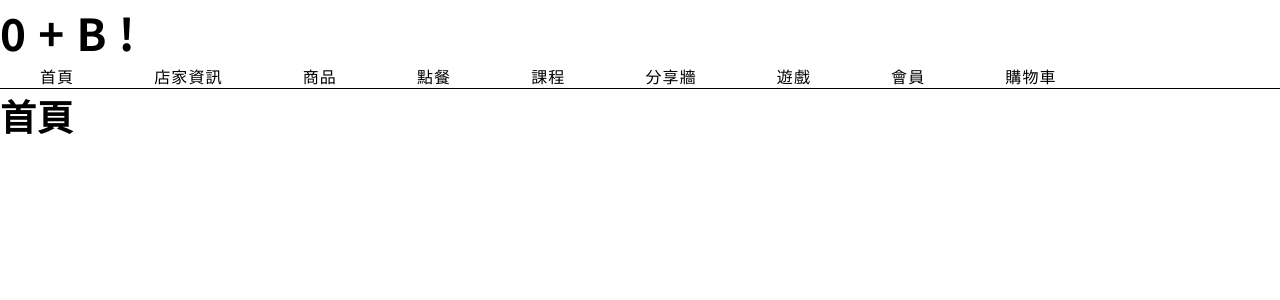
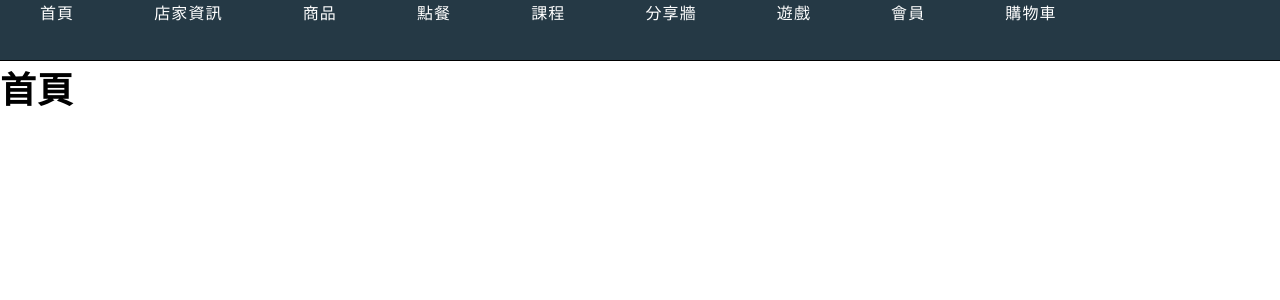
Before and after one commit to hunter850/coffee_react, a React (Create React App) app: page / in a window 1280 px wide. Shown: the top 300 px of the page. Built offline with nearby package versions, Linux system fonts and the light colour scheme.

Commit message:
navbar css adjust

```diff
--- a/src/component/NavBar.js
+++ b/src/component/NavBar.js
@@ -116,31 +116,57 @@ const NavBar = () => {
     };
     // =====================
     const el = (
-        <header>
-            <h1>0 + B !</h1>
+        <header
+            style={{
+                position: "sticky",
+                width: "100%",
+                top: "0px",
+                zIndex: "999",
+            }}
+        >
             <nav className="navbar">
-                <ul className="navUl">
+                <ul
+                    className="navUl"
+                    style={{ height: "60px", backgroundColor: "#253945" }}
+                >
                     <li>
-                        <Link to="/">首頁</Link>
+                        <Link to="/" style={{ color: "white" }}>
+                            首頁
+                        </Link>
                     </li>
                     <li>
-                        <Link to="/store">店家資訊</Link>
+                        <Link to="/store" style={{ color: "white" }}>
+                            店家資訊
+                        </Link>
                     </li>
                     <li>
-                        <Link to="/goods">商品</Link>
+                        <Link to="/goods" style={{ color: "white" }}>
+                            商品
+                        </Link>
                     </li>
                     <li>
-                        <Link to="/food">點餐</Link>
+                        <Link to="/food" style={{ color: "white" }}>
+                            點餐
+                        </Link>
                     </li>
                     <li>
-                        <Link to="/course">課程</Link>
+                        <Link to="/course" style={{ color: "white" }}>
+                            課程
+                        </Link>
                     </li>
                     <li>
-                        <Link to="/sharing">分享牆</Link>
+                        <Link to="/sharing" style={{ color: "white" }}>
+                            分享牆
+                        </Link>
                     </li>
                     {/* <li><Link to="/game">遊戲</Link></li> */}
                     <li className="gameLi" style={gameListyle} ref={gameLi}>
-                        <button onClick={displayHandler2}>遊戲</button>
+                        <button
+                            onClick={displayHandler2}
+                            style={{ color: "white" }}
+                        >
+                            遊戲
+                        </button>
                         <ul
                             className="gameUl"
                             style={gameDisplay}
@@ -159,7 +185,12 @@ const NavBar = () => {
                         style={memberListyle}
                         ref={memberLi}
                     >
-                        <button onClick={displayHandler}>會員</button>
+                        <button
+                            onClick={displayHandler}
+                            style={{ color: "white" }}
+                        >
+                            會員
+                        </button>
                         <ul
                             className="memberUl"
                             style={memberDisplay}
@@ -177,7 +208,9 @@ const NavBar = () => {
                         </ul>
                     </li>
                     <li>
-                        <Link to="/cart">購物車</Link>
+                        <Link to="/cart" style={{ color: "white" }}>
+                            購物車
+                        </Link>
                     </li>
                 </ul>
             </nav>
```
